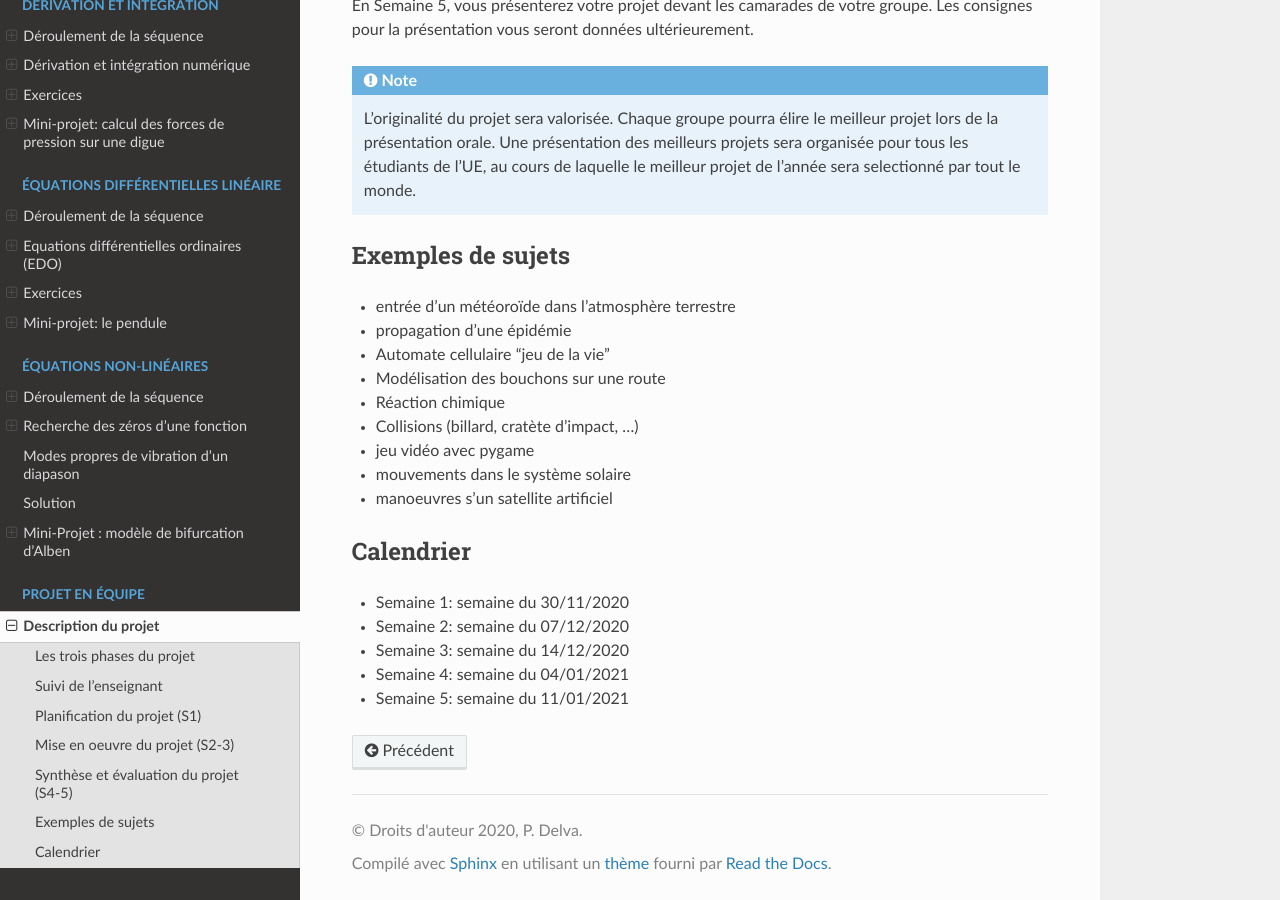
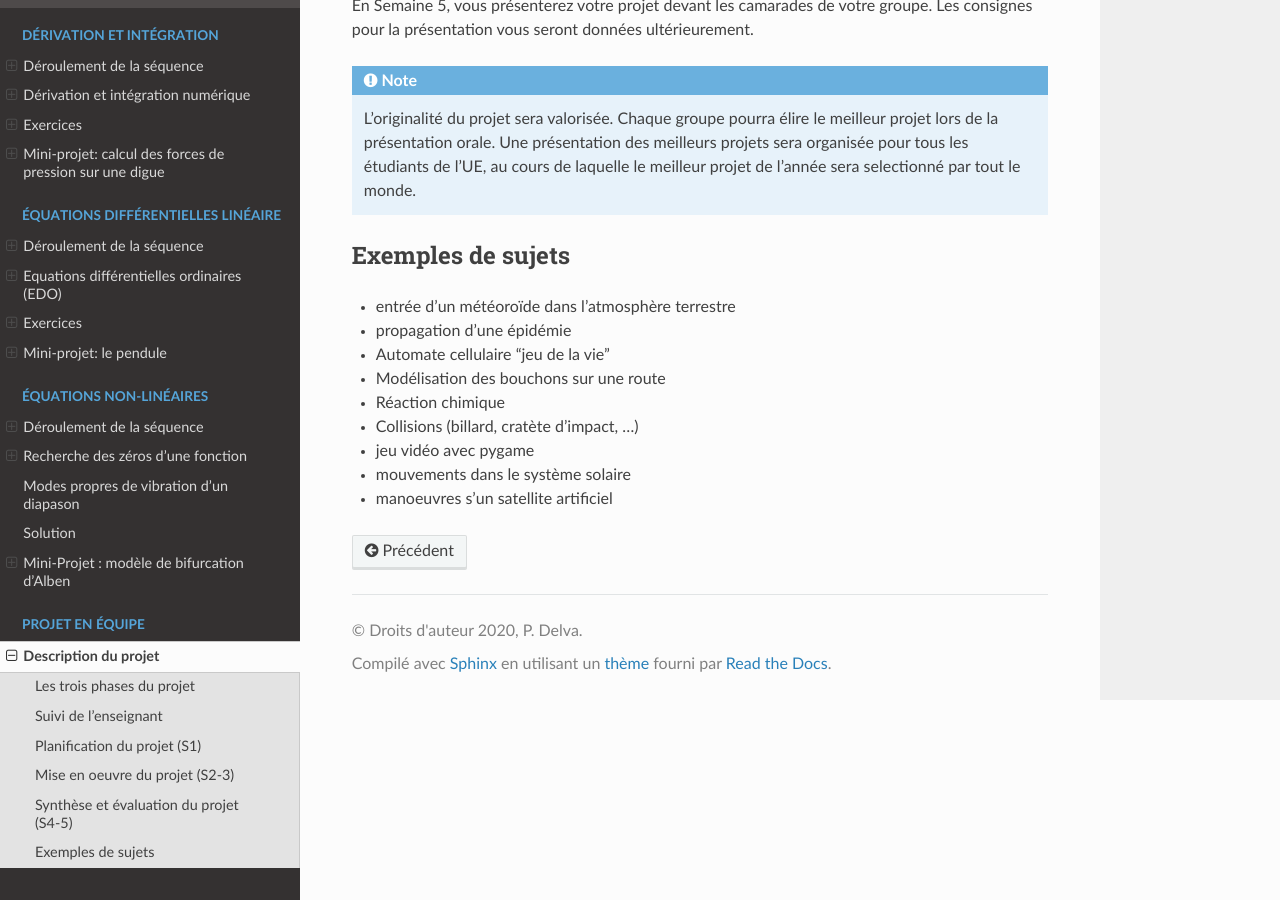
Before and after one commit to phys-mod/site, a Sphinx documentation site: the page built from source/sequences/09-projet-equipe/contenu.rst, in a window 1280 px wide and 900 px high, scrolled down 2458 px. Built offline with Sphinx 7.4.7 and the Read the Docs theme 2.0.0, drawn with Linux system fonts in a browser that asks for light colours.

Commit message:
dates projet

```diff
--- a/source/sequences/09-projet-equipe/contenu.rst
+++ b/source/sequences/09-projet-equipe/contenu.rst
@@ -102,11 +102,3 @@ Exemples de sujets
 - jeu vidéo avec pygame
 - mouvements dans le système solaire
 - manoeuvres s'un satellite artificiel
-
-Calendrier
-==========
-- Semaine 1: semaine du 30/11/2020
-- Semaine 2: semaine du 07/12/2020
-- Semaine 3: semaine du 14/12/2020
-- Semaine 4: semaine du 04/01/2021
-- Semaine 5: semaine du 11/01/2021
```
